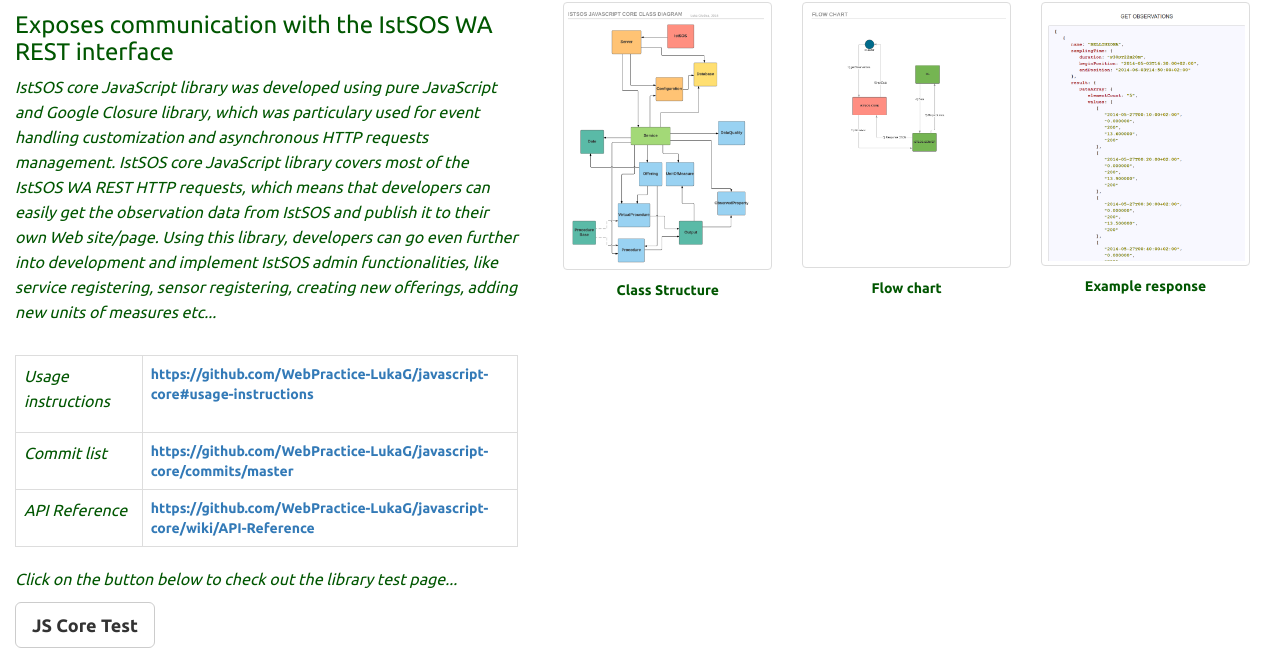
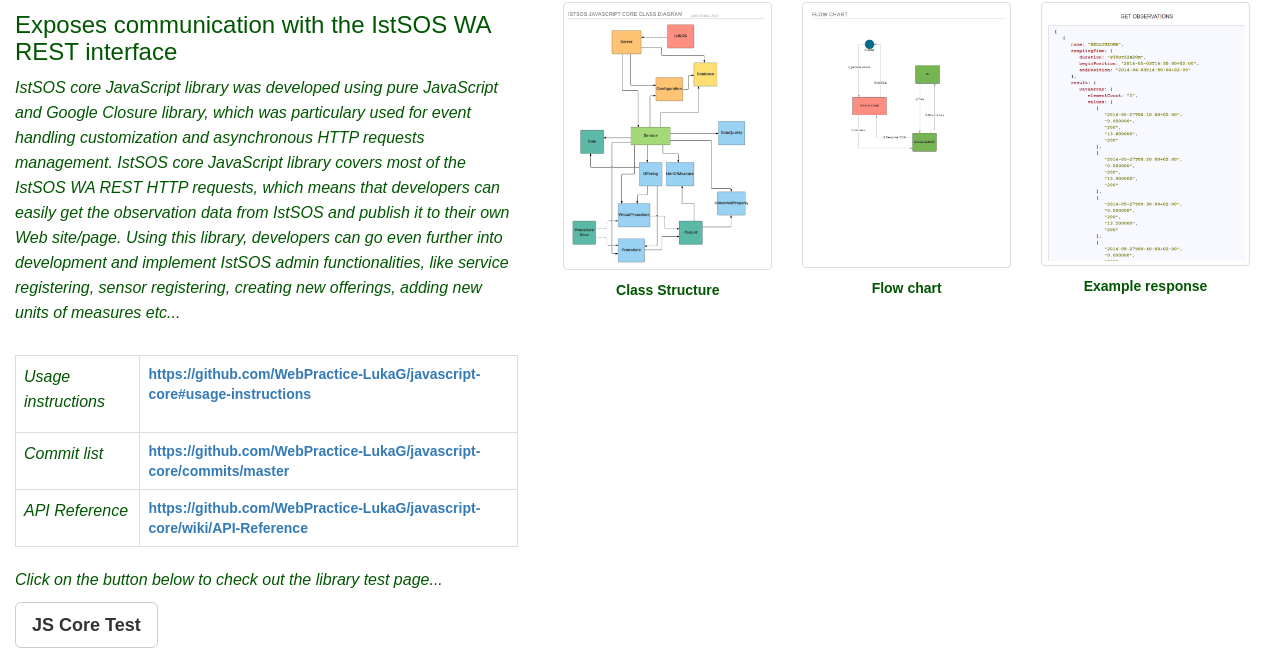
Before and after one commit to Luka-G/istSOS-Web-API, a website: page index.html in a window 1280 px wide. Shown: the part 395-1043 px from the top of the page. Drawn offline with nearby package versions, Linux system fonts and the light colour scheme.

Commit message:
Minor changes

```diff
--- a/index.html
+++ b/index.html
@@ -4,7 +4,6 @@
 		<meta charset="UTF-8" />
 		<meta name="viewport" content="width=device-width, initial-scale=1" />
 		<link rel="stylesheet" href="bower_components/bootstrap/dist/css/bootstrap.min.css">
-		<link rel="stylesheet" type="text/css" href="http://fonts.googleapis.com/css?family=Ubuntu:regular,bold&subset=Latin">
 		<link rel="stylesheet" type="text/css" href="src/style/main.css" />
 		<script src="https://ajax.googleapis.com/ajax/libs/jquery/1.12.4/jquery.min.js"></script>
 		<script src="bower_components/bootstrap/dist/js/bootstrap.min.js"></script>
--- a/src/style/main.css
+++ b/src/style/main.css
@@ -1,5 +1,5 @@
 html, body {
-	font-family: Ubuntu, sans-serif;
+	font-family: Liberation-sans, sans-serif;
 	font-weight: bold;
 }
 
```
Also changed, not shown: pages/core-test/istsos-test.html (+2 -2 lines).
